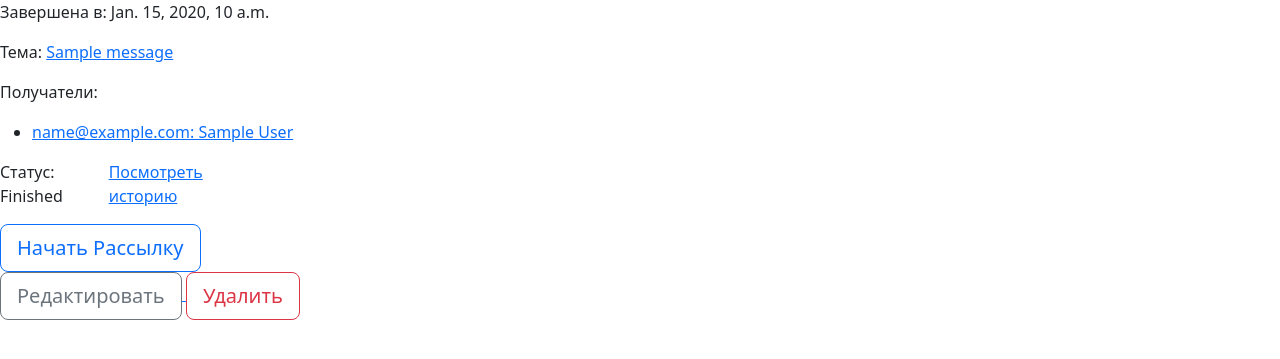
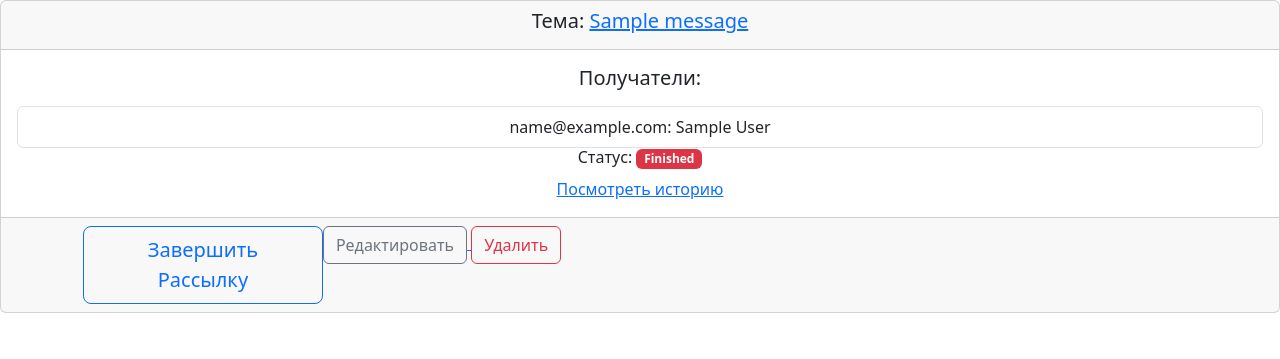
Before and after one commit to Lampa97/Mailing_Service, a Django app: page /mailing/mailing-unit-detail/1/ in a window 1280 px wide. Shown: the part 56-415 px from the top of the page. Run offline with Django 5.2, Linux system fonts and the light colour scheme; tables that the repository leaves empty hold one stand-in row (values such as "Sample post"); some libraries are stand-ins or nearby versions.

Commit message:
styled mailing_units html

```diff
--- a/mailing/templates/mailing/mailing_unit/mailing_unit_detail.html
+++ b/mailing/templates/mailing/mailing_unit/mailing_unit_detail.html
@@ -4,57 +4,71 @@
 
 {% block content %}
 
+<div class="card text-center">
+    <div class="card-header">
+        <h5>Тема: <a href="{% url 'mailing:message-detail' mailing_unit.message.pk %}">{{ mailing_unit.message }}</a>
+        </h5>
+    </div>
+    <div class="card-body">
+        <h5 class="card-title">Получатели:</h5>
+        <p class="card-text">
+        <div class="list-group">
+            {% for receiver in mailing_unit.receivers.all %}
+            <a href="{% url 'mailing:mail-receiver-detail' receiver.pk %}"
+               class="list-group-item list-group-item-action" aria-current="true">
+                {{ receiver }}
+            </a>
+            {% endfor %}
+        </div>
         {% if mailing_unit.status == 'Launched' %}
-    <p>Запущена в: {{ mailing_unit.started_at }}</p>
-    {% elif mailing_unit.status == 'Finished' %}
-    <p>Завершена в: {{ mailing_unit.finished_at }}</p>
+        <h6>Статус: <span class="badge text-bg-success">{{ mailing_unit.status }}</span></h6>
+        {% elif mailing_unit.status == 'Created' %}
+        <h6>Статус: <span class="badge text-bg-info">{{ mailing_unit.status }}</span></h6>
         {% else %}
-    <p> Рассылка еще не была запущена </p>
+        <h6>Статус: <span class="badge text-bg-danger">{{ mailing_unit.status }}</span></h6>
         {% endif %}
+        <a href="{% url 'mailing:mailing-attempts-list' mailing_unit.pk %}" class="card-link">Посмотреть историю</a>
+    </div>
+    <div class="card-footer">
+        <div class="row">
+            <div class="col-6">
+                <div class="btn-group" role="group" aria-label="Basic example">
+                    {% if mailing_unit.status != 'Launched' %}
 
-    <p>Тема: <a href="{% url 'mailing:message-detail' mailing_unit.message.pk %}">{{ mailing_unit.message }}</a></p>
-    <p>Получатели: </p>
-    <ul>
-        {% for receiver in mailing_unit.receivers.all %}
-            <li><a href="{% url 'mailing:mail-receiver-detail' receiver.pk %}">{{ receiver }}</a></li>
-        {% endfor %}
-    </ul>
-    <div class="row">
-    <div class="col-1">
-    <p>Статус: {{ mailing_unit.status }}</p>
-        </div>
-    <div class="col-1">
-    <p><a href="{% url 'mailing:mailing-attempts-list' mailing_unit.pk %}">Посмотреть историю</a></p>
-    </div>
-    </div>
-    {% if mailing_unit.status != 'Launched' %}
                     <form action="{% url 'mailing:mailing-unit-send-mail' mailing_unit.pk %}" method="post">
                         {% csrf_token %}
-            <button type="submit" class="btn btn-lg btn-block btn-outline-primary">Начать Рассылку</button>
+
+                        <button type="submit" class="btn btn-lg btn-block btn-outline-primary">Завершить Рассылку
+                        </button>
+
                     </form>
                     {% else %}
-        <div class="row">
-        <div class="col-3">
                     <form action="{% url 'mailing:mailing-unit-send-mail' mailing_unit.pk %}" method="post">
                         {% csrf_token %}
-            <button type="submit" class="btn btn-lg btn-block btn-outline-primary">Отправить Рассылку еще раз</button>
+                        <button type="submit" class="btn btn-lg btn-block btn-outline-primary">Отправить Рассылку еще
+                            раз
+                        </button>
                     </form>
-            </div>
-        <div class="col-2">
+
+
                     <form action="{% url 'mailing:mailing-unit-stop-mail' mailing_unit.pk %}" method="post">
                         {% csrf_token %}
-            <button type="submit" class="btn btn-lg btn-block btn-outline-primary">Завершить Рассылку</button>
+                        <button type="submit" class="btn btn-lg btn-block btn-danger">Завершить Рассылку</button>
                     </form>
                 </div>
             </div>
             {% endif %}
+            <div class="col-6">
+                <a href="{% url 'mailing:mailing-unit-update' mailing_unit.pk %}">
+                    <button type="button" class="btn btn-md btn-block btn-outline-secondary">Редактировать</button>
+                </a>
+                <a href="{% url 'mailing:mailing-unit-delete' mailing_unit.pk %}">
+                    <button type="button" class="btn btn-md btn-block btn-outline-danger">Удалить</button>
+                </a>
+            </div>
+        </div>
+    </div>
+</div>
 
 
-<a href="{% url 'mailing:mailing-unit-update' mailing_unit.pk %}">
-    <button type="button" class="btn btn-lg btn-block btn-outline-secondary">Редактировать</button>
-</a>
-<a href="{% url 'mailing:mailing-unit-delete' mailing_unit.pk %}">
-    <button type="button" class="btn btn-lg btn-block btn-outline-danger">Удалить</button>
-</a>
-
 {% endblock %}
```
Also changed, not shown: mailing/templates/mailing/mailing_unit/mailing_units_list.html (+13 -8 lines). Lines whose indentation alone changed are shown as unchanged.
